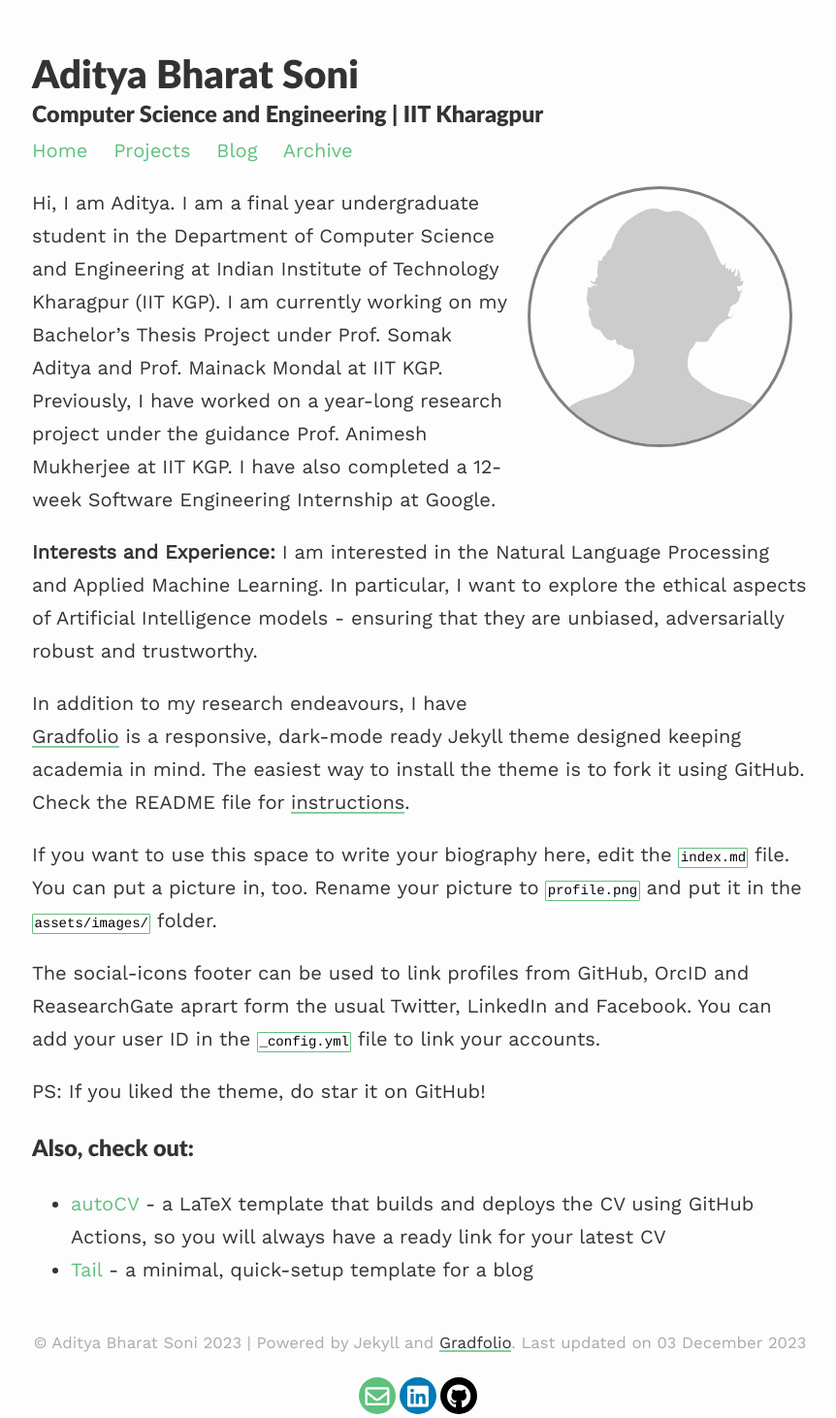
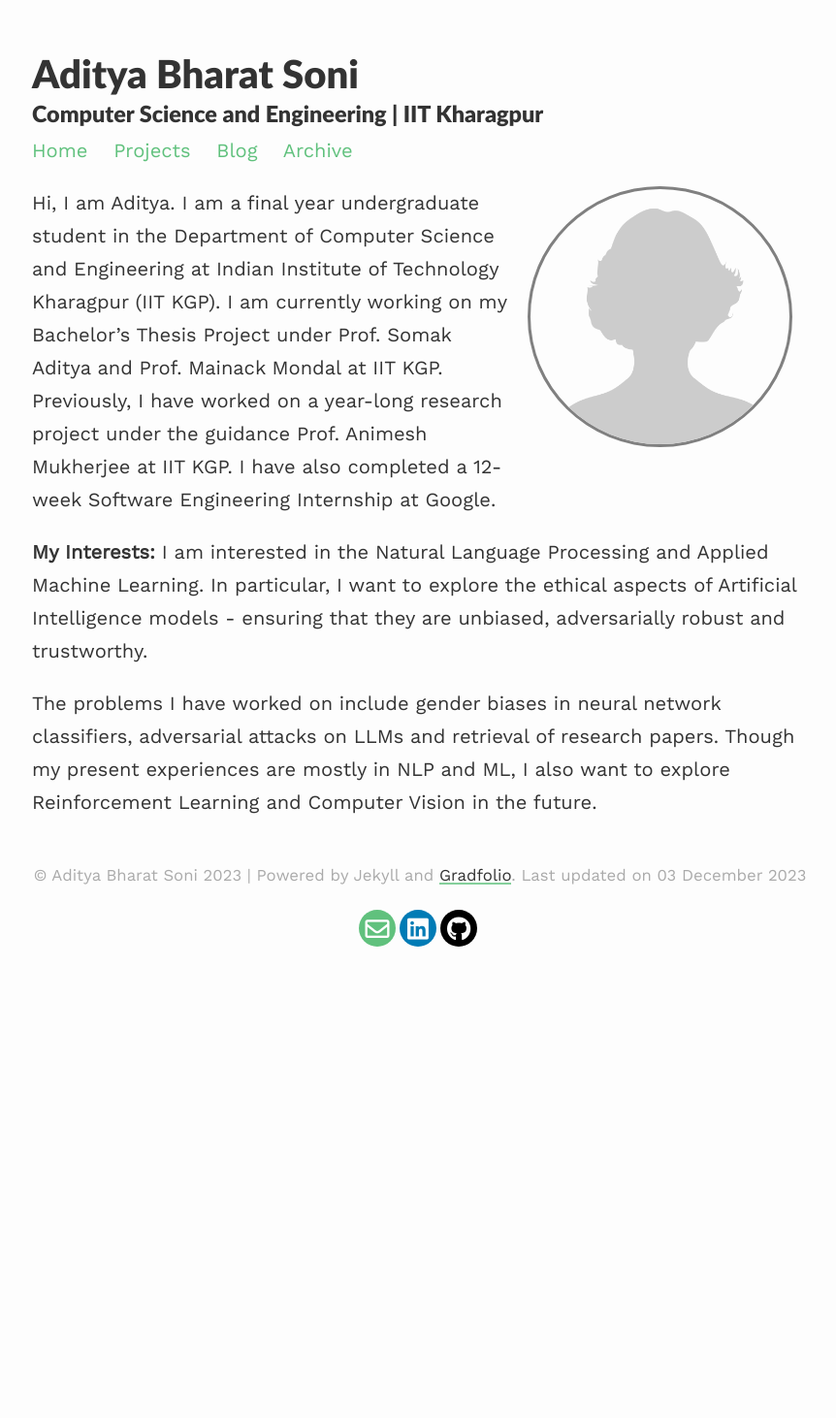
Before and after one commit to adityasoni9998/adityasoni9998.github.io, a Jekyll site: the page built from index.md, in a window 1280 px wide. Shown: the whole page at 97% size, without its empty margins (207-1069 px from the left). Built offline with Jekyll 4.4.1, drawn with Linux system fonts in a browser that asks for light colours; nearby versions of some CDN libraries; after the commit the page ends 980 px from its top, so only the background shows below that.

Commit message:
Update index.md

```diff
--- a/index.md
+++ b/index.md
@@ -9,10 +9,11 @@ published: true
 
 Hi, I am Aditya. I am a final year undergraduate student in the Department of Computer Science and Engineering at Indian Institute of Technology Kharagpur (IIT KGP). I am currently working on my Bachelor's Thesis Project under Prof. Somak Aditya and Prof. Mainack Mondal at IIT KGP. Previously, I have worked on a year-long research project under the guidance Prof. Animesh Mukherjee at IIT KGP. I have also completed a 12-week Software Engineering Internship at Google.
 
-**Interests and Experience:** I am interested in the Natural Language Processing and Applied Machine Learning. In particular, I want to explore the ethical aspects of Artificial Intelligence models - ensuring that they are unbiased, adversarially robust and trustworthy.
+**My Interests:** I am interested in the Natural Language Processing and Applied Machine Learning. In particular, I want to explore the ethical aspects of Artificial Intelligence models - ensuring that they are unbiased, adversarially robust and trustworthy.
 
+The problems I have worked on include gender biases in neural network classifiers, adversarial attacks on LLMs and retrieval of research papers. Though my present experiences are mostly in NLP and ML, I also want to explore Reinforcement Learning and Computer Vision in the future.
 
-In addition to my research endeavours, I have
+<!-- In addition to my research endeavours, I have
 [Gradfolio](https://github.com/jitinnair1/gradfolio){:target="_blank"} is a responsive, dark-mode ready Jekyll theme designed keeping academia in mind. The easiest way to install the theme is to fork it using GitHub. Check the README file for [instructions](https://github.com/jitinnair1/gradfolio#installation){:target="_blank"}.
 
 If you want to use this space to write your biography here, edit the `index.md` file. You can put a picture in, too. Rename your picture to `profile.png` and put it in the `assets/images/` folder.
@@ -24,4 +25,4 @@ PS: If you liked the theme, do star it on GitHub!
 ### Also, check out:
 
 - [autoCV](https://github.com/jitinnair1/autocv) - a LaTeX template that builds and deploys the CV using GitHub Actions, so you will always have a ready link for your latest CV
-- [Tail](https://github.com/jitinnair1/tail) - a minimal, quick-setup template for a blog
+- [Tail](https://github.com/jitinnair1/tail) - a minimal, quick-setup template for a blog -->
```
